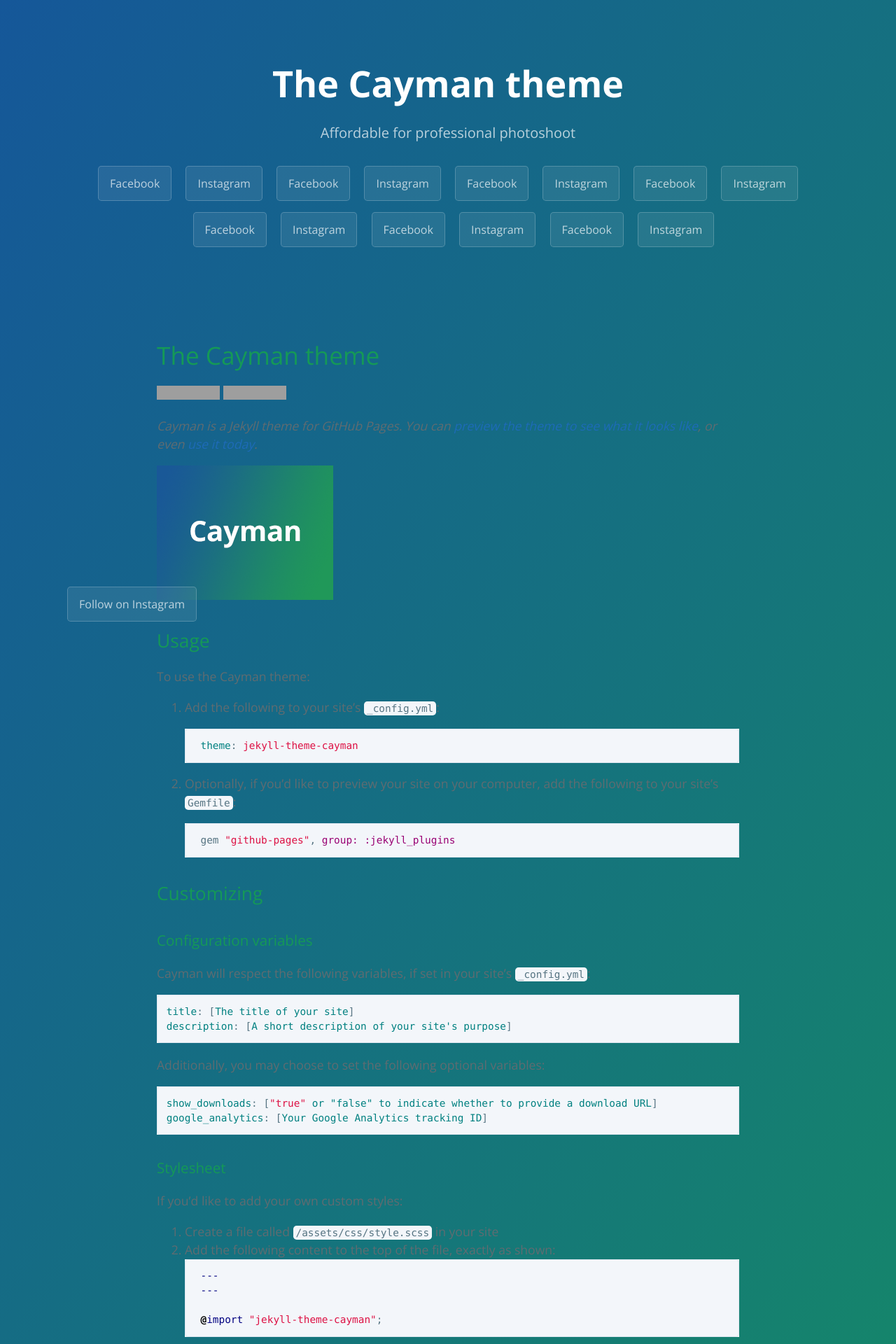
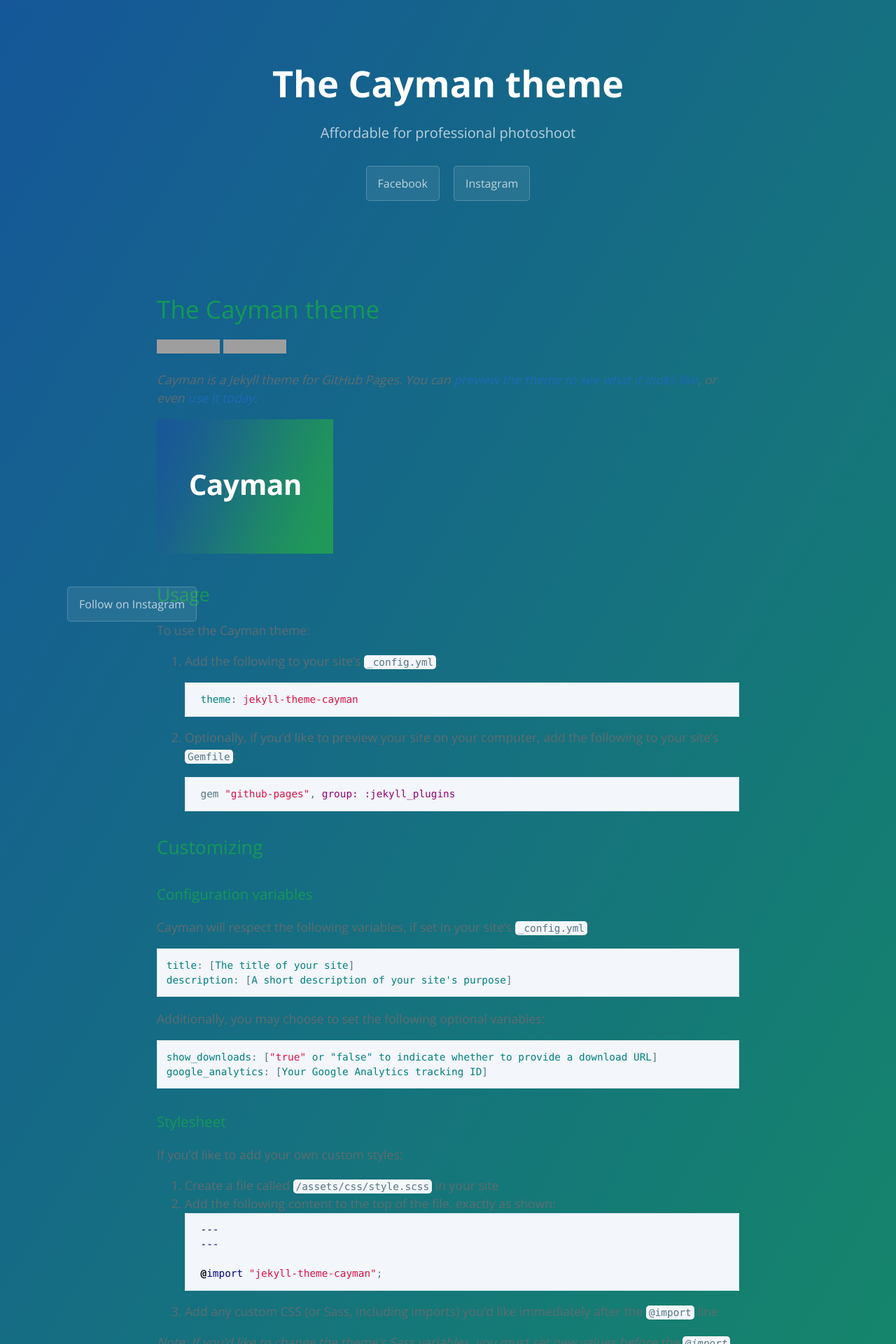
Before and after one commit to picperfect7/picperfect7.github.io, a Jekyll site: the page built from README.md, in a window 1280 px wide. Shown: the top 1920 px of the page at 70% size. Built offline with Jekyll 4.4.1, drawn with Linux system fonts in a browser that asks for light colours; our own code applies the rules of GitHub Pages for plain Markdown files; grey boxes are pictures that could not be loaded.

Commit message:
centered button

```diff
--- a/_layouts/default.html
+++ b/_layouts/default.html
@@ -31,18 +31,6 @@
       {% if site.show_downloads %}
         <a href="{{ site.github.zip_url }}" class="btn">Facebook</a>
         <a href="{{ site.github.tar_url }}" class="btn">Instagram</a>
-<a href="{{ site.github.zip_url }}" class="btn">Facebook</a>
-        <a href="{{ site.github.tar_url }}" class="btn">Instagram</a>
-<a href="{{ site.github.zip_url }}" class="btn">Facebook</a>
-        <a href="{{ site.github.tar_url }}" class="btn">Instagram</a>
-<a href="{{ site.github.zip_url }}" class="btn">Facebook</a>
-        <a href="{{ site.github.tar_url }}" class="btn">Instagram</a>
-<a href="{{ site.github.zip_url }}" class="btn">Facebook</a>
-        <a href="{{ site.github.tar_url }}" class="btn">Instagram</a>
-<a href="{{ site.github.zip_url }}" class="btn">Facebook</a>
-        <a href="{{ site.github.tar_url }}" class="btn">Instagram</a>
-<a href="{{ site.github.zip_url }}" class="btn">Facebook</a>
-        <a href="{{ site.github.tar_url }}" class="btn">Instagram</a>
       {% endif %}
 
        <div id="mybutton">
--- a/_sass/jekyll-theme-cayman.scss
+++ b/_sass/jekyll-theme-cayman.scss
@@ -376,15 +376,8 @@
   color: $blockquote-text-color;
 }
 
-.feedback {
-  background-color : #31B0D5;
-  color: white;
-  padding: 10px 20px;
-  border-radius: 4px;
-  border-color: #46b8da;
-}
-
 #mybutton {
   position: fixed;
   bottom: -4px;
+  margin: 0 auto;
 }
```
